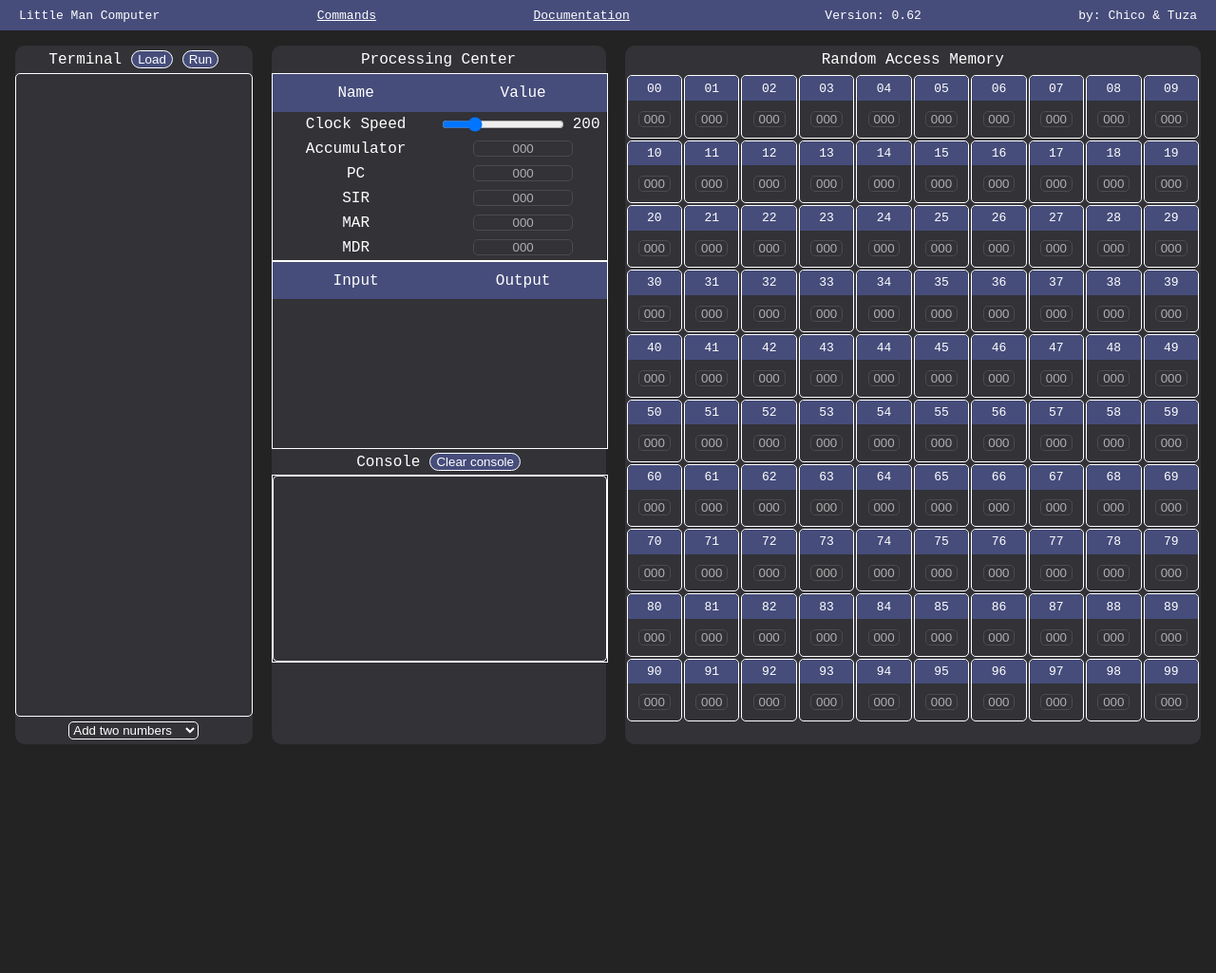
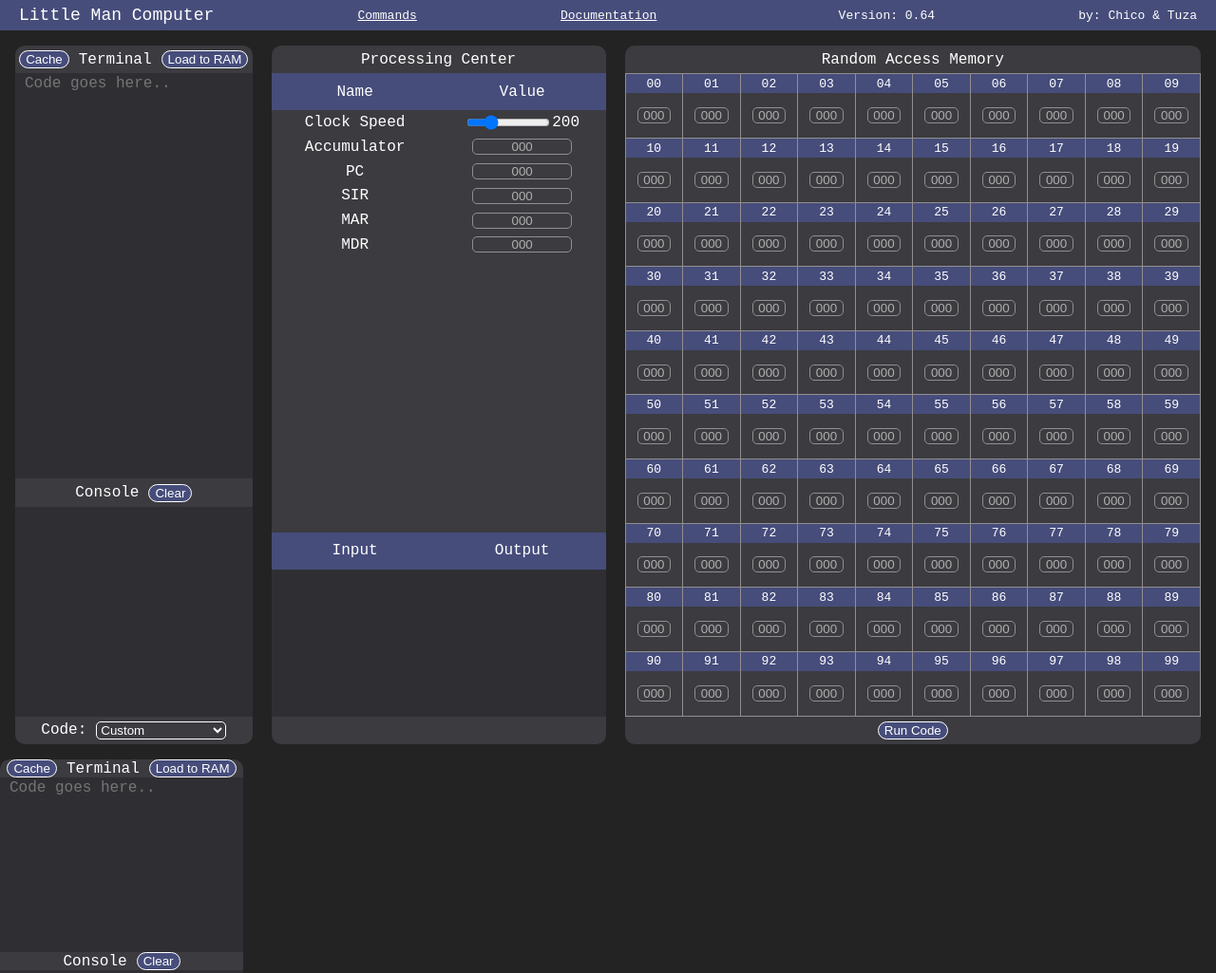
Before and after one commit to xarss/LMC, a plain HTML site: page index.html in a window 1280 px wide. Shown: the top 1025 px of the page at 95% size. Before the commit the page ends 800 px from the top, so only its background shows below. Drawn offline with nearby package versions, Linux system fonts and the light colour scheme.

Commit message:
v0.64 - QoL and new structure

```diff
--- a/index.css
+++ b/index.css
@@ -1,9 +1,11 @@
 /* Variables */
 :root
 {
-    --main     : #323237;
-    --secondary: #464D7B;
-    --text     : #ffffff;
+    --main      : #3b3b40;
+    --main-dark : #2f2f33;
+    --main-light: #938e8e;
+    --secondary : #464D7B;
+    --text      : #ffffff;
 }
 
 html
@@ -13,7 +15,18 @@ html
 
 body
 {
+    overflow: hidden;
     margin: 0;
     background-color: rgb(35, 35, 35);
     font-family: 'Courier New', Courier, monospace;
 }
+
+textarea
+{
+    -webkit-user-modify: read-write-plaintext-only;
+}
+
+table
+{
+    border-collapse: collapse;
+}
--- a/index.html
+++ b/index.html
@@ -31,7 +31,7 @@
             </span>
         </a>
         <span class="spacer"></span>
-        <span> Version: 0.62 </span>
+        <span> Version: 0.64 </span>
         <span class="spacer"></span>
         <span> by: Chico & Tuza </span>
     </div>
@@ -39,24 +39,8 @@
     <!--Body-->
     <div class="lmc">
 
-        <!--Terminal-->
-        <div class="terminal">
-            <div class="cardHead">
-                <span>Terminal</span>
-                <button type="submit" onclick="load()" class="runButton">Load</button>
-                <button type="submit" onclick="run ()" class="runButton">Run</button>
-            </div>
-            <div class="cardFlow">
-                <textarea name="code" id="code" cols="30" rows="10" class="code"></textarea>
-            </div>
-            <div class="cardHead">
-                <select id="code-examples" onchange="pasteCodeExample()" name="code_examples">
-                    <option value="add2" selected>Add two numbers</option>
-                    <option value="sort3">Sort three numbers</option>
-                    <option value="countdown">Countdown timer</option>
-                </select>
-            </div>
-        </div>
+        <!--Terminal & Cache-->
+        <div id="switch" class="switch"></div>
 
         <!--Processing Center-->
         <div class="proc">
@@ -99,8 +83,17 @@
 
                         <!--Values-->
                         <div class="halfRow">
-                            <input type="range" min="10" max="2010" value="500" step="1" id="slider" onchange="setClockSpeed()">
-                            <span class="centered" id="current-clock-speed"></span>
+                            <input
+                                type="range"
+                                min="10"
+                                max="2010"
+                                value="500"
+                                step="1"
+                                id="slider"
+                                style="width: 50%;"
+                                onchange="setClockSpeed()"
+                            />
+                            <span id="current-clock-speed"></span>
                         </div>
                         <div class="halfRow">
                             <input id="accum" value="000" class="clearInput">
@@ -120,40 +113,27 @@
                     </div>
                 </div>
 
-                <!--Configs-->
-
+                <span class="spacer"></span>
 
                 <!--Console-->
                 <div class="cardHalf">
-
                         <div class="halfCard">
                             <div class="halfHead">
                                 <span>Input</span>
                             </div>
                             <div class="halfBody">
-                            <textarea name="code" id="input" cols="30" rows="10" class="code"></textarea>
+                                <textarea name="code" id="input" cols="30" rows="10" class="code" readonly></textarea>
                             </div>
                         </div>
-
-                    <span class="spacer"></span>
 
                         <div class="halfCard">
                             <div class="halfHead">
                                 <span>Output</span>
                             </div>
                             <div class="halfBody">
-                            <textarea name="code" id="output" cols="30" rows="10" class="code"></textarea>
+                                <textarea name="code" id="output" cols="30" rows="10" class="code" readonly></textarea>
                             </div>
                         </div>
-                </div>
-                <div class="cardHead">
-                    <span>Console</span>
-                    <button type="submit" onclick="conso.clear()" class="runButton">Clear console</button>
-                </div>
-                <div class="cardHalf">
-                    <textarea name="code" id="console" cols="30" rows="10" class="code"></textarea>
-                </div>
-                <div class="cardHead">
                 </div>
             </div>
         </div>
@@ -164,9 +144,11 @@
                 <span>Random Access Memory</span>
             </div>
             <div class="cardBody">
-                <div id="slots" class="slots"></div>
+                <table id="slots" class="cacheTable"></table>
             </div>
-
+            <div class="cardHead">
+                <button type="submit" onclick="run ()" class="runButton"> Run Code </button>
+            </div>
         </div>
     </div>
 </body>
@@ -195,6 +177,67 @@
     </div>
 </div>
 
+<!--Terminal-->
+<div id="terminal" class="switch">
+    <div class="cardHead">
+        <button class="runButton" onclick="getPreviousCode(); keepCacheState(); switchTerminalCache();"> Cache </button>
+        <span>Terminal</span>
+        <button type="submit" onclick="load()" class="runButton">
+            Load to RAM
+        </button>
+    </div>
+
+    <!--Text Editor-->
+    <div class="cardFlow">
+    <textarea   name="code"
+                id="code"
+                cols="30"
+                rows="10"
+                class="code"
+                placeholder="Code goes here.."
+                spellcheck="false"></textarea>
+    </div>
+
+    <!--Console-->
+    <div class="cardHead">
+        <span> Console </span>
+        <button type="submit" onclick="conso.clear()" class="runButton"> Clear </button>
+    </div>
+    <div class="console">
+        <textarea   name="code"
+                    id="console"
+                    cols="30"
+                    rows="10"
+                    class="code"
+                    readonly>
+        </textarea>
+    </div>
+    <div class="cardHead">
+        <label> Code: </label>
+        <select id="code-examples" onclick="getPreviousCode()" onchange="pasteCodeExample()">
+            <option value="custom" selected> Custom </option>
+            <option value="add2">Add two numbers</option>
+            <option value="sort3">Sort three numbers</option>
+            <option value="countdown">Countdown timer</option>
+        </select>
+    </div>
+</div>
+
+<!--Cache-->
+<div id="cache" class="switch">
+    <div class="cardHead">
+        <button class="runButton" onclick="switchTerminalCache(); setPreviousCode(); keepCacheState()"> Terminal </button>
+        <span>Cache</span>
+        <input type="checkbox" id="using-cache" onchange="cacheChanged()" />
+    </div>
+
+    <!--Cache Table-->
+    <div class="cache-table"></div>
+
+    <div class="cardHead">
+    </div>
+</div>
+
 <!--Inactives-->
 
 <!--Color Picker-->
--- a/scripts/codes.js
+++ b/scripts/codes.js
@@ -6,6 +6,8 @@ codes["add2"] = `\tINP
 \tADD\tnumber
 \tOUT
 \tHLT\n\nnumber\tDAT`;
+
+codes["custom"] = ""
 
 codes["countdown"] = `\tINP\nloop:\tOUT
 \tSTA\tcount
--- a/scripts/main.js
+++ b/scripts/main.js
@@ -10,6 +10,7 @@ const functions = {};
 const conso     = {};
 const ram       = {};
 const accum     = {};
+
 // KEYWORD => OPCODE
 const generators =
 {
@@ -195,6 +196,9 @@ async function accumSelect()
 
 async function slotSelect(p)
 {
+    // SET PROGRAM COUNTER
+    document.getElementById("program-counter").value = pos;
+
     let slot = document.getElementById("h_" + p);
     slot.className = "selected-slotHeader";
     await sleep(clockSpeed);
@@ -251,11 +255,3 @@ function load()
         ram.add(i, generators[op](xx));
     });
 }
-
-function pasteCodeExample()
-{
-    const codeArea = document.getElementById("code");
-    const codeExample = document.getElementById("code-examples").value;
-
-    codeArea.value = codes[codeExample];
-}
--- a/scripts/setup.js
+++ b/scripts/setup.js
@@ -1,4 +1,11 @@
-var clockSpeed = document.getElementById("slider").value;
+var terminal  = document.getElementById("terminal").innerHTML;
+var cache     = document.getElementById("cache").innerHTML;
+var cardState = true;
+
+var clockSpeed   = document.getElementById("slider").value;
+var previousCode = "custom";
+
+var cacheState = false;
 
 document.getElementById('code').addEventListener('keydown', function (e) {
     if (e.key == 'Tab') {
@@ -66,11 +73,8 @@ function setClockSpeed()
 }
 
 function generateGrid() {
-    const body = document.getElementById('slots');
-    body.innerHTML = '';
-
-    const table = document.createElement('table');
-    table.className = 'cacheTable';
+    const table = document.getElementById('slots');
+    table.innerHTML = '';
 
     for (let i = 0; i < 10; i++) {
         const row = document.createElement('tr');
@@ -82,10 +86,18 @@ function generateGrid() {
 
         table.insertAdjacentElement('beforeend', row);
     }
-
-    body.insertAdjacentElement('beforeend', table);
 }
 
+function cacheChanged()
+{
+    cacheState = document.getElementById("using-cache").checked;
+}
+
+function keepCacheState()
+{
+    console.log(cacheState)
+    document.getElementById("using-cache").checked = cacheState;
+}
 
 function changeColor() {
     color = document.getElementById("colorPicker").value
@@ -180,9 +192,52 @@ function generateInfoTable() {
     });
 }
 
+function startWithTerminal()
+{
+    document.getElementById("switch").innerHTML = terminal;
+}
+
+function switchTerminalCache()
+{
+    if(cardState)
+    {
+        cardState = !cardState;
+        terminal = document.getElementById("terminal").innerHTML;
+        document.getElementById("switch").innerHTML = cache;
+        return
+    }
+    cardState = !cardState;
+    cache = document.getElementById("cache").innerHTML;
+    document.getElementById("switch").innerHTML = terminal;
+}
+
+function getPreviousCode()
+{
+    previousCode = document.getElementById("code-examples").value;
+    codes[previousCode] = document.getElementById("code").value;
+}
+
+function setPreviousCode()
+{
+    document.getElementById("code").value = codes[previousCode];
+}
+
+function pasteCodeExample()
+{
+    const codeEditor  = document.getElementById("code");
+    const currentCode = document.getElementById("code-examples").value;
+
+    if(previousCode == "custom")
+    {
+        codes["custom"] = codeEditor.value;
+    }
+
+    codeEditor.value = codes[currentCode];
+}
+
 //Define initial clock speed
 document.getElementById("current-clock-speed").innerHTML = 200;
 
-
 generateInfoTable();
+startWithTerminal();
 generateGrid();
--- a/style.css
+++ b/style.css
@@ -1,14 +1,19 @@
 .code
 {
+    border: none;
     resize: none;
+    color: white;
     font-size: large;
-    background-color: transparent;
-    border: solid 1px;
-    border-radius: 5px;
-    color: white;
-    border-color: white;
+    box-sizing: border-box;
+    padding-left: 10px;
+    background-color: var(--main-dark);
     width: 100%;
     height: 100%;
+}
+
+.code:focus
+{
+    outline: none;
 }
 
 .accum
@@ -48,6 +53,11 @@
     height: 60%;
 }
 
+.console
+{
+    height: 30%;
+}
+
 .cardHead
 {
     width: 100%;
@@ -64,8 +74,10 @@
 
 .cardBody
 {
+    display: flex;
+    flex-direction: column;
     width: 100%;
-    height: 93%;
+    height: 92%;
 }
 
 .cardPart
@@ -86,12 +98,13 @@
 
 .lmc
 {
-    height: 92vh;
+    height: 96vh;
+    box-sizing: border-box;
     padding: 2vh;
     display: flex;
 }
 
-.terminal
+.switch
 {
     display: flex;
     flex-direction: column;
@@ -106,7 +119,7 @@
     border: solid 1px;
     border-radius: 10px;
     border-color: white;
-    color: white;
+    color: var(--text);
 }
 
 .runButton:hover
@@ -136,6 +149,7 @@
 {
     margin: 0;
     flex-grow: 1;
+    box-sizing: border-box;
     padding: 0 20px 0 20px;
     height: 4vh;
     display: flex;
@@ -194,13 +208,11 @@
 
 .slot
 {
-    width: calc(100%/10);
+    width : calc(100%/10);
     height: calc(100%/10);
     padding: 0;
     background-color: transparent;
-    border: solid 1px;
-    border-color: white;
-    border-radius: 5px;
+    border: solid 1px var(--main-light);
 }
 
 .slots{
@@ -219,10 +231,8 @@
 .slotHeader, .selected-slotHeader
 {
     padding: 0;
-    border-top-left-radius: 5px;
-    border-top-right-radius: 5px;
     user-select: none;
-    height: 40%;
+    height: 30%;
     width: 100%;
     display: flex;
     font-size: small;
@@ -235,6 +245,12 @@
 {
     color: black;
     background-color: rgb(252, 252, 252);
+}
+
+.cache-table
+{
+    background-color: var(--main-dark);
+    flex-grow: 1;
 }
 
 .color
@@ -250,7 +266,7 @@
     display: flex;
     justify-content: center;
     align-items: center;
-    height: 60%;
+    height: 70%;
     width: 100%;
 }
 
@@ -259,7 +275,7 @@
     padding: 0;
     border: solid 1px;
     border-radius: 5px;
-    border-color: rgb(76, 76, 76);
+    border-color: var(--main-light);
     text-align: center;
     color: rgb(174, 174, 174);
     width: 60%;
@@ -287,7 +303,7 @@
     width: 25%;
     height: max-content;
     background-color: transparent !important;
-    color: white;
+    color: var(--text);
     border: solid 1px;
     background-color: white;
     border-radius: 10px;
@@ -303,7 +319,7 @@
 
 .cardHalf
 {
-    border: solid 1px white;
+    border: none;
     display: flex;
     width: 100%;
     height: 28.6%;
@@ -379,7 +395,13 @@
 
 .info-table td
 {
+    box-sizing: border-box;
     padding-left: 15px;
+}
+
+.title
+{
+    font-size: large;
 }
 
 select
```
Also changed, not shown: 2 other files. Lines whose indentation alone changed are shown as unchanged.
